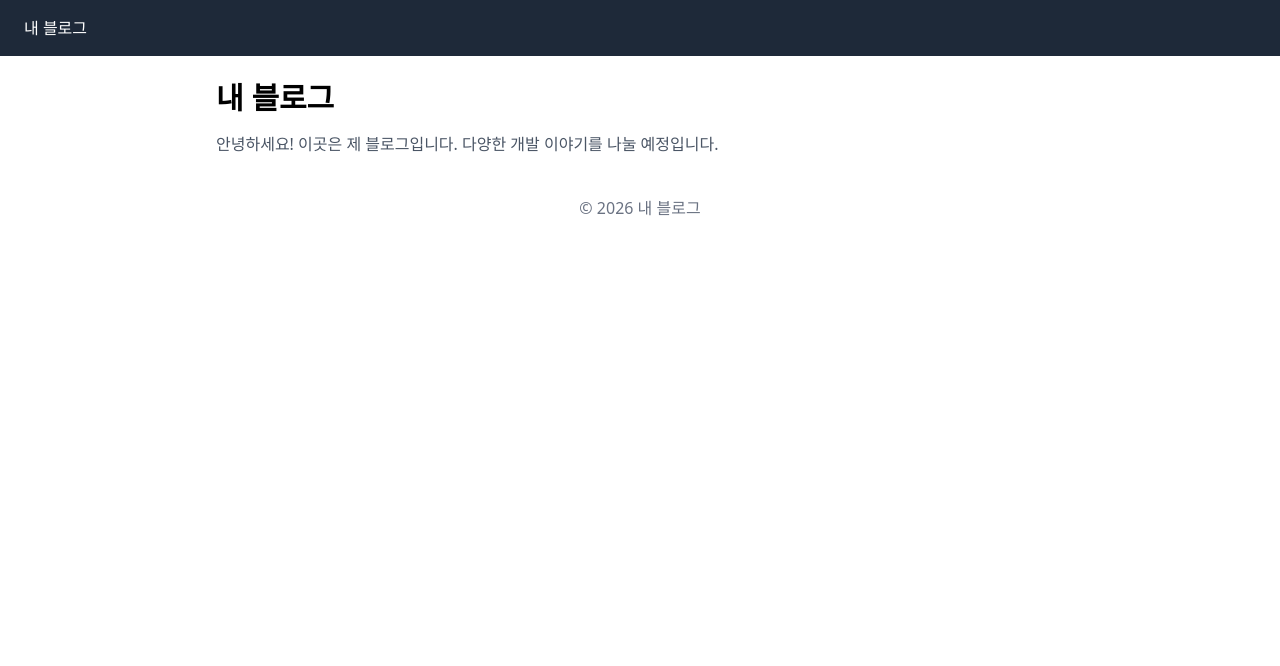
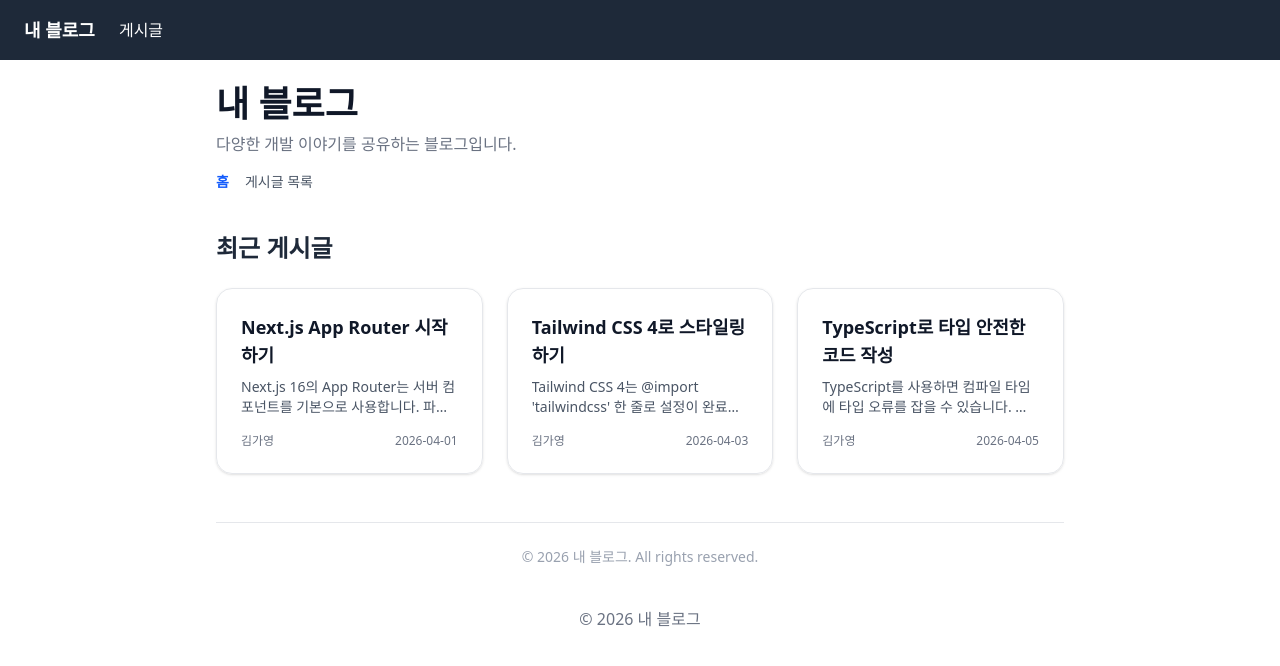
Before and after one commit to GA-YOUNGKIM/my-first-web, a Next.js app: page / in a window 1280 px wide. Shown: the top 666 px of the page. Built offline with nearby package versions, Linux system fonts and the light colour scheme.

Commit message:
feat: implement post detail page and update home page with post list navigation

```diff
--- a/app/layout.tsx
+++ b/app/layout.tsx
@@ -1,4 +1,5 @@
 import type { Metadata } from "next";
+import Link from "next/link";
 import "./globals.css";
 
 export const metadata: Metadata = {
@@ -14,8 +15,13 @@ export default function RootLayout({
   return (
     <html lang="ko">
       <body>
-        <nav className="bg-gray-800 text-white px-6 py-4">
-          내 블로그
+        <nav className="bg-gray-800 text-white px-6 py-4 flex items-center gap-6">
+          <Link href="/" className="font-bold text-lg hover:text-gray-300">
+            내 블로그
+          </Link>
+          <Link href="/posts" className="hover:text-gray-300">
+            게시글
+          </Link>
         </nav>
         <main className="max-w-4xl mx-auto p-6">
           {children}
--- a/app/page.tsx
+++ b/app/page.tsx
@@ -1,8 +1,52 @@
+import Link from "next/link";
+import { posts } from "@/lib/posts";
+
 export default function Home() {
   return (
-    <div>
-      <h1 className="text-3xl font-bold mb-4">내 블로그</h1>
-      <p className="text-gray-600">안녕하세요! 이곳은 제 블로그입니다. 다양한 개발 이야기를 나눌 예정입니다.</p>
-    </div>
+    <>
+      <header className="mb-10">
+        <h1 className="text-4xl font-bold text-gray-900 mb-2">내 블로그</h1>
+        <p className="text-gray-500">
+          다양한 개발 이야기를 공유하는 블로그입니다.
+        </p>
+        <nav className="mt-4 flex gap-4 text-sm">
+          <Link href="/" className="text-blue-600 font-semibold hover:underline">
+            홈
+          </Link>
+          <Link href="/posts" className="text-gray-600 hover:text-blue-600 hover:underline">
+            게시글 목록
+          </Link>
+        </nav>
+      </header>
+
+      <main>
+        <h2 className="text-2xl font-bold text-gray-800 mb-6">최근 게시글</h2>
+        <div className="grid gap-6 sm:grid-cols-2 lg:grid-cols-3">
+          {posts.map((post) => (
+            <article
+              key={post.id}
+              className="border border-gray-200 rounded-2xl p-6 shadow-sm hover:shadow-md hover:-translate-y-1 transition"
+            >
+              <Link href={`/posts/${post.id}`}>
+                <h3 className="text-lg font-semibold text-gray-900 mb-2">
+                  {post.title}
+                </h3>
+                <p className="text-gray-600 text-sm line-clamp-2 mb-4">
+                  {post.content}
+                </p>
+                <div className="flex items-center justify-between text-xs text-gray-500">
+                  <span>{post.author}</span>
+                  <time dateTime={post.date}>{post.date}</time>
+                </div>
+              </Link>
+            </article>
+          ))}
+        </div>
+      </main>
+
+      <footer className="mt-12 pt-6 border-t border-gray-200 text-center text-sm text-gray-400">
+        © 2026 내 블로그. All rights reserved.
+      </footer>
+    </>
   );
 }
--- /dev/null
+++ b/app/posts/[id]/page.tsx
@@ -0,0 +1,50 @@
+import Link from "next/link";
+import { posts } from "@/lib/posts";
+
+export default async function PostDetailPage({
+  params,
+}: {
+  params: Promise<{ id: string }>;
+}) {
+  const { id } = await params;
+  const post = posts.find((p) => p.id === Number(id));
+
+  if (!post) {
+    return (
+      <div className="py-12 text-center">
+        <h1 className="text-2xl font-bold text-gray-800 mb-4">
+          게시글을 찾을 수 없습니다
+        </h1>
+        <Link
+          href="/posts"
+          className="text-blue-600 hover:underline"
+        >
+          ← 목록으로 돌아가기
+        </Link>
+      </div>
+    );
+  }
+
+  return (
+    <div className="py-12">
+      <Link
+        href="/posts"
+        className="text-blue-600 hover:underline text-sm"
+      >
+        ← 목록으로 돌아가기
+      </Link>
+
+      <article className="mt-6">
+        <h1 className="text-3xl font-bold text-gray-900 mb-2">
+          {post.title}
+        </h1>
+        <p className="text-gray-500 text-sm mb-8">
+          {post.author} · {post.date}
+        </p>
+        <div className="text-gray-700 leading-relaxed whitespace-pre-line">
+          {post.content}
+        </div>
+      </article>
+    </div>
+  );
+}
```
Also changed, not shown: 1 other file (tests, documents, lock files or other folders).
